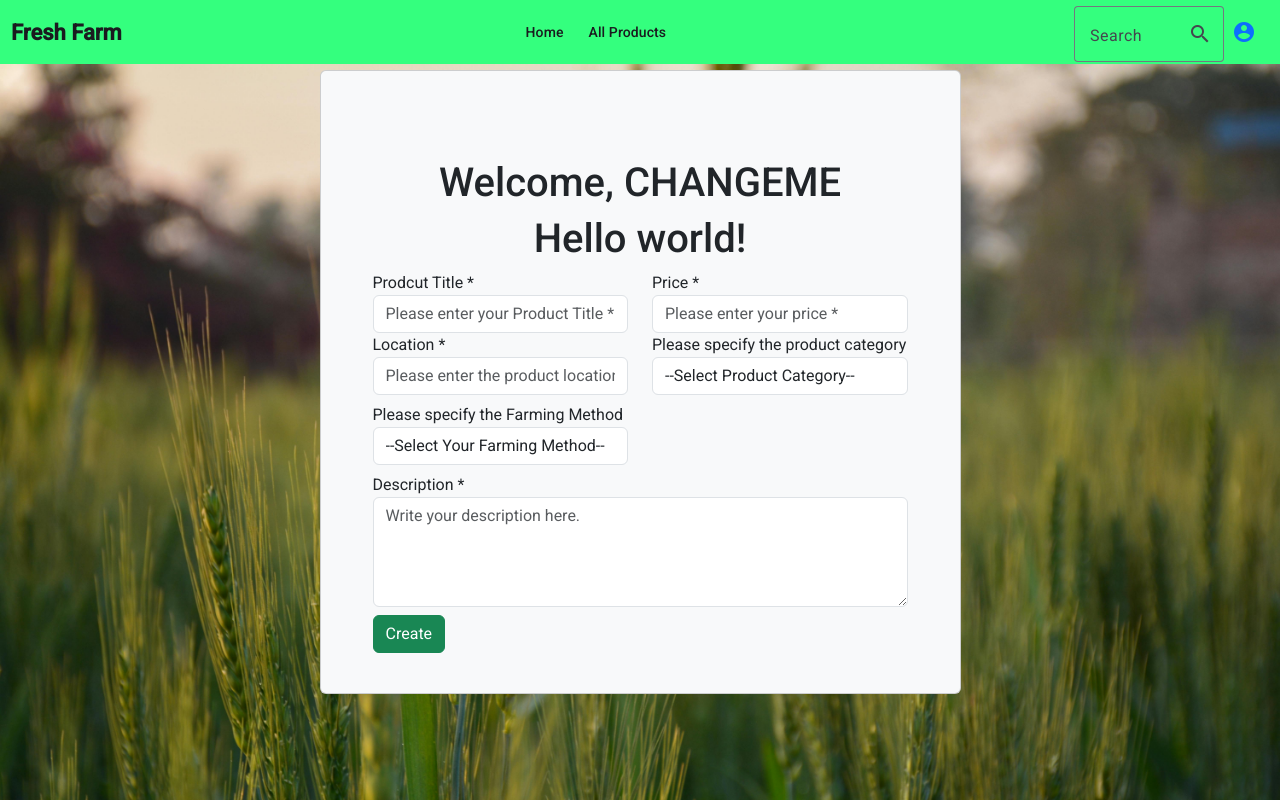
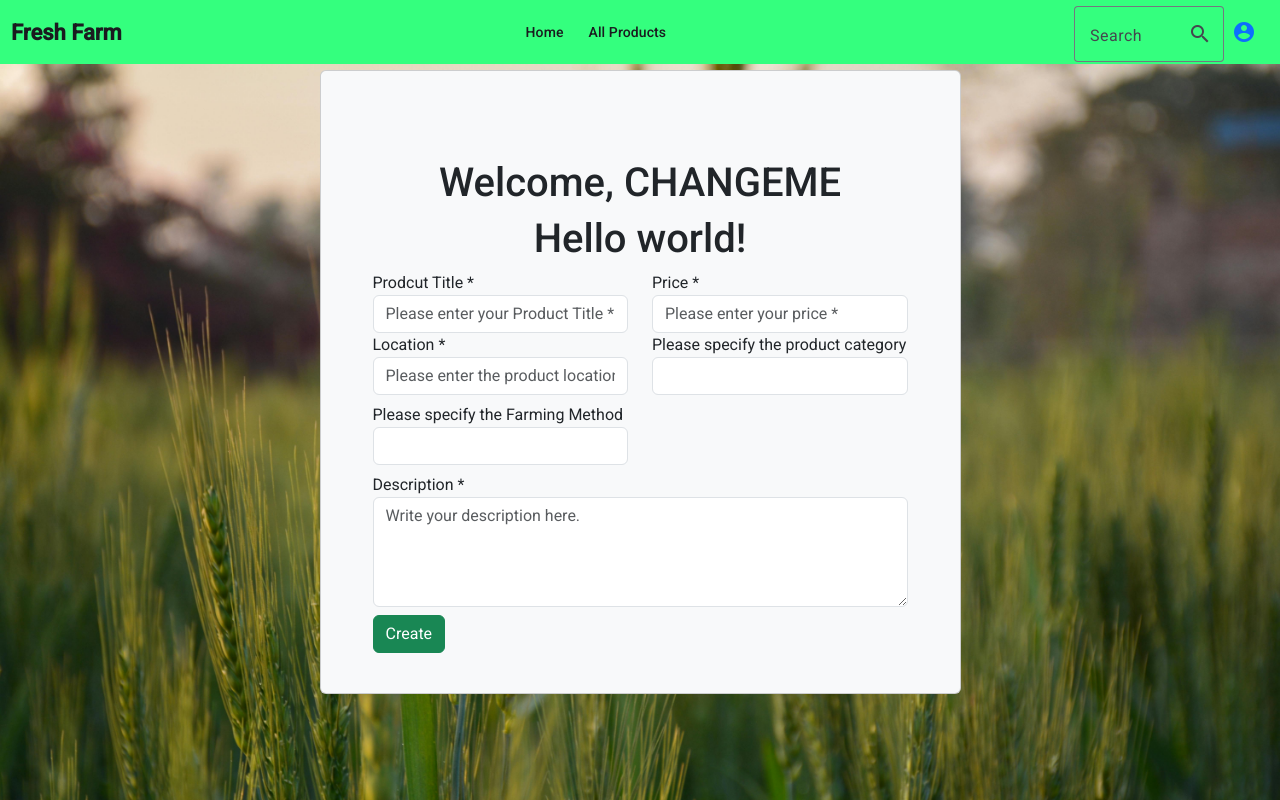
Before and after one commit to jabranebenhadjmessaoud/JavaFinalProject, an Angular app in the folder frontend/FreshFarm/: page /farmer-form in a window 1280 px wide. Built offline with nearby package versions, Linux system fonts and the light colour scheme.

Commit message:
create product back and front

```diff
--- a/frontend/FreshFarm/src/app/api.service.ts
+++ b/frontend/FreshFarm/src/app/api.service.ts
@@ -2,6 +2,7 @@ import { Injectable } from '@angular/core';
 import { HttpClient } from '@angular/common/http';
 import { catchError, Observable,throwError} from 'rxjs';
 import { User } from './user';
+import { Product } from './product';
 
 
 @Injectable({
@@ -20,6 +21,10 @@ export class ApiService {
 
   register(data: User): Observable<any> {
     return this.http.post(this.baseUrl+"/auth/register",data).pipe(
+      catchError(this.handleError));
+  }
+  createproduct(data:Product):Observable<any>{
+    return this.http.post(this.baseUrl+"/farmer/newproduct",data).pipe(
       catchError(this.handleError));
   }
 
--- a/frontend/FreshFarm/src/app/farmerform/farmerform.component.html
+++ b/frontend/FreshFarm/src/app/farmerform/farmerform.component.html
@@ -6,7 +6,7 @@
                 <div class="card mt-2 mx-auto p-4 bg-light">
                     <div class="card-body bg-light">
                         <div class="container">
-                            <form id="contact-form" role="form">
+                            <form id="contact-form" role="form" (ngSubmit)="createProduct()">
                                 <div class="controls">
                                     <div class="row">
                                         <div class="text-center mt-5">
@@ -15,8 +15,8 @@
                                         </div>
                                         <div class="col-md-6">
                                             <div class="form-group">
-                                                <label for="productTitle">Prodcut Title *</label>
-                                                <input id="productTitle" type="text" name="productTitle"
+                                                <label for="product_title">Prodcut Title *</label>
+                                                <input [(ngModel)]="data.product_title" id="product_title" type="text" name="product_title"
                                                     class="form-control" placeholder="Please enter your Product Title *"
                                                     required="required" data-error="Product Title is required.">
                                             </div>
@@ -24,7 +24,7 @@
                                         <div class="col-md-6">
                                             <div class="form-group">
                                                 <label for="price">Price *</label>
-                                                <input id="price" type="text" name="price" class="form-control"
+                                                <input [(ngModel)]="data.price" id="price" type="text" name="price" class="form-control"
                                                     placeholder="Please enter your price *" required="required"
                                                     data-error="price is required.">
                                             </div>
@@ -34,7 +34,7 @@
                                         <div class="col-md-6">
                                             <div class="form-group">
                                                 <label for="location">Location *</label>
-                                                <input id="location" type="email" name="location" class="form-control"
+                                                <input [(ngModel)]="data.location" id="location" type="text" name="location" class="form-control"
                                                     placeholder="Please enter the product location *"
                                                     required="required" data-error="Valid location is required.">
                                             </div>
@@ -42,34 +42,34 @@
                                         <div class="col-md-6">
                                             <div class="form-group">
                                                 <label for="form_need">Please specify the product category</label>
-                                                <select id="form_need" name="need" class="form-control"
+                                                <select [ngModelOptions]="{standalone: true}" [(ngModel)]="data.category" id="form_need" name="category" class="form-control"
                                                     required="required"
                                                     data-error="Please specify the product category.">
                                                     <option value="" selected disabled>--Select Product Category--
                                                     </option>
-                                                    <option>Vegetables</option>
-                                                    <option>Fruits</option>
-                                                    <option>Meat</option>
-                                                    <option>Dairy</option>
-                                                    <option>Herbs</option>
-                                                    <option>Other</option>
+                                                    <option name="Vegetables" value="Vegetables" >Vegetables</option>
+                                                    <option name="Fruits" value="Fruits">Fruits</option>
+                                                    <option name="Meat" value="Meat">Meat</option>
+                                                    <option name="Dairy" value="Dairy">Dairy</option>
+                                                    <option name="Herbs" value="Herbs">Herbs</option>
+                                                    <option name="Other" value="Other">Other</option>
                                                 </select>
                                             </div>
                                         </div>
                                         <div class="col-md-6 mt-2">
                                             <div class="form-group">
-                                                <label for="farmingMethod">Please specify the Farming Method</label>
-                                                <select id="farmingMethod" name="farmingMethod" class="form-control"
+                                                <label for="farming_method">Please specify the Farming Method</label>
+                                                <select [ngModelOptions]="{standalone: true}" [(ngModel)]="data.farming_method" id="farming_method" name="farming_method" class="form-control"
                                                     required="required" data-error="Please specify the Farming Method.">
                                                     <option value="" selected disabled>--Select Your Farming Method--
                                                     </option>
-                                                    <option>Subsistence Farming</option>
-                                                    <option>Plantation Farming</option>
-                                                    <option>Dryland Farming</option>
-                                                    <option>Wetland Farming</option>
-                                                    <option>Mixed Farming</option>
-                                                    <option>Organic Farming</option>
-                                                    <option>Others</option>
+                                                    <option name="Subsistence" value="Subsistence">Subsistence Farming</option>
+                                                    <option name="Plantation" value="Plantation">Plantation Farming</option>
+                                                    <option name="Dryland" value="Dryland">Dryland Farming</option>
+                                                    <option name="Wetland" value="Wetland">Wetland Farming</option>
+                                                    <option name="Mixed" value="Mixed">Mixed Farming</option>
+                                                    <option name="Organic" value="Organic">Organic Farming</option>
+                                                    <option name="Others" value="Others">Others</option>
                                                 </select>
                                             </div>
                                         </div>
@@ -78,7 +78,7 @@
                                         <div class="col-md-12 mt-2">
                                             <div class="form-group">
                                                 <label for="description">Description *</label>
-                                                <textarea id="description" name="description" class="form-control"
+                                                <textarea [(ngModel)]="data.description" id="description" name="description" class="form-control"
                                                     placeholder="Write your description here." rows="4"
                                                     required="required"
                                                     data-error="Please, leave us a description."></textarea>
--- a/frontend/FreshFarm/src/app/farmerform/farmerform.component.ts
+++ b/frontend/FreshFarm/src/app/farmerform/farmerform.component.ts
@@ -5,6 +5,9 @@ import { FormsModule } from '@angular/forms';
 import { CommonModule } from '@angular/common';
 import { NavbarComponent } from "../navbar/navbar.component";
 import { FormBuilder, FormGroup, Validators } from '@angular/forms';
+import { Product } from '../product';
+import { ApiService } from '../api.service';
+import { Router } from '@angular/router';
 @Component({
   selector: 'app-farmerform',
   imports: [FormsModule, MatFormFieldModule, MatInputModule, CommonModule, NavbarComponent],
@@ -12,5 +15,18 @@ import { FormBuilder, FormGroup, Validators } from '@angular/forms';
   styleUrl: './farmerform.component.css'
 })
 export class FarmerformComponent {
+data:Product={}
+errMessage: any = {}
+  constructor(private apiService: ApiService, private router: Router) { }
+
+  createProduct():void{
+    this.apiService.createproduct(this.data).subscribe({
+      next: (res) => {
+        this.router.navigate(['/homepage'])
+
+    },
+    error: err => this.errMessage = err
+  })
+}
 
 }
--- a/frontend/FreshFarm/src/app/homepage/homepage.component.ts
+++ b/frontend/FreshFarm/src/app/homepage/homepage.component.ts
@@ -13,16 +13,6 @@ import { Router, RouterModule } from '@angular/router';
 export class HomepageComponent {
   constructor(private router: Router) { }
 
-  ngOnInit() {
-    console.log("ngOnInit called"); // Check if ngOnInit is called
 
-    const userId = localStorage.getItem('user_id');
-    console.log("userId from localStorage:", userId); // Log the retrieved userId
-
-    if (!userId) {
-      console.log("Redirecting to login page");
-      this.router.navigate(['/authentication']);
-    }
-  }
 
 }
--- /dev/null
+++ b/frontend/FreshFarm/src/app/product.ts
@@ -0,0 +1,13 @@
+export interface Product {
+
+    _id?: string
+    product_title?: string
+    category?: string
+    farming_method?: string
+    location?: string
+    description?: string
+    createdAt?: Date
+    price?: number
+    postedBy?:any
+
+}
```
Also changed, not shown: 1 other file (tests, documents, lock files or other folders).
